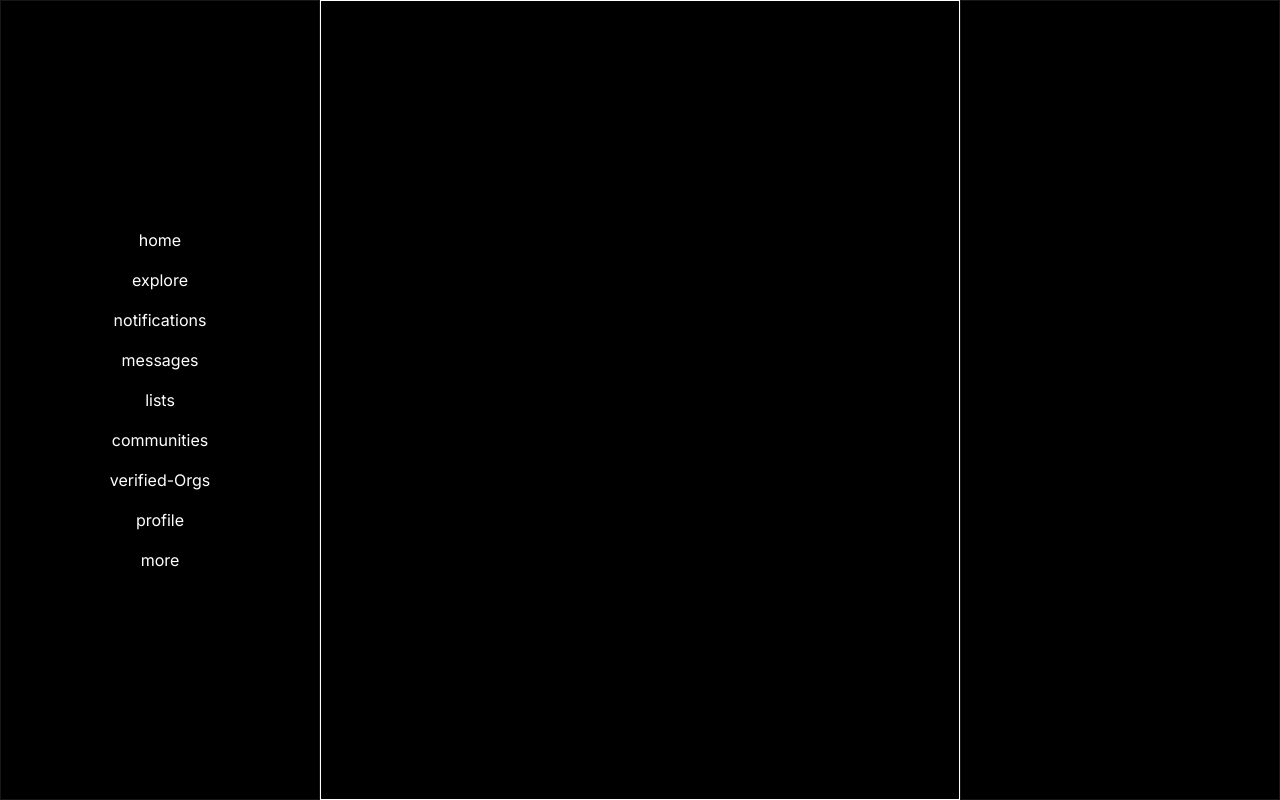
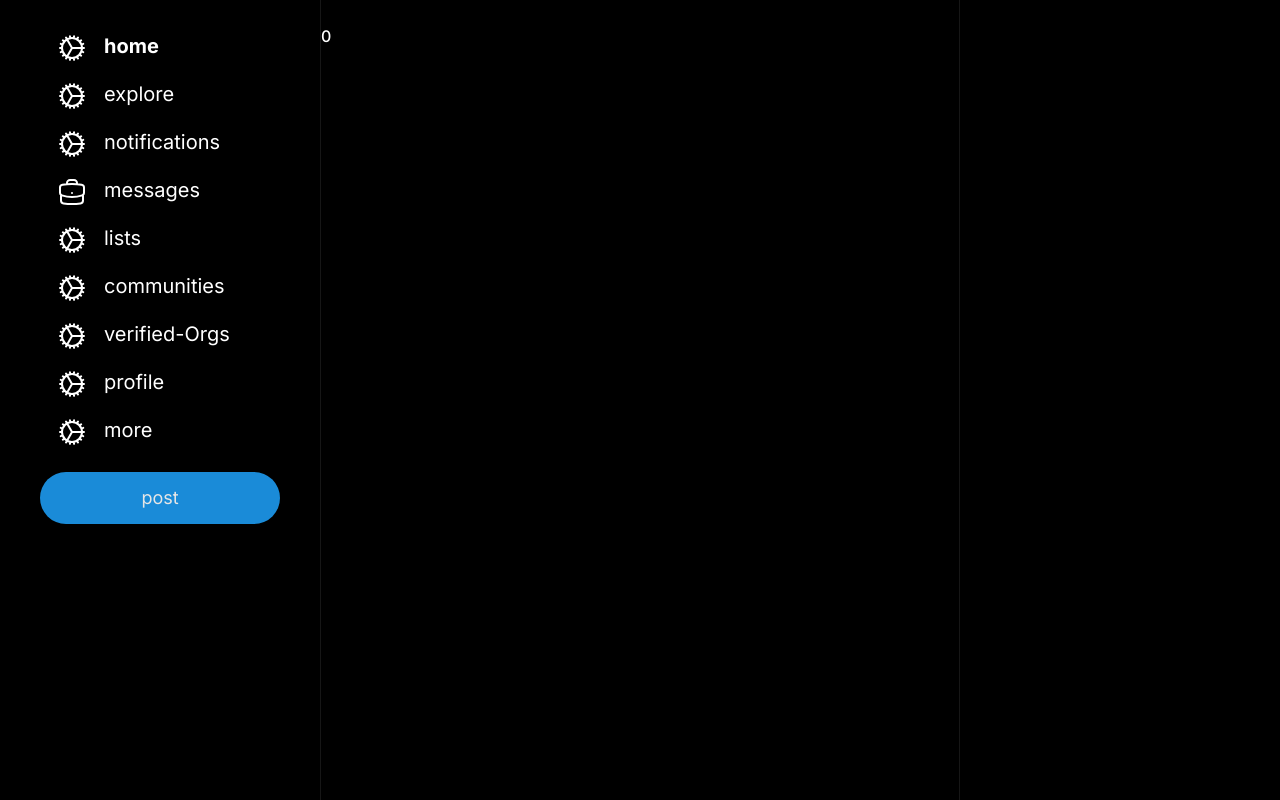
Before and after one commit to LERBritto/TwitterNextJS, a Next.js app: page / in a window 1280 px wide. Built offline with nearby package versions, Linux system fonts and the light colour scheme.

Commit message:
left-bar-start

```diff
--- a/app/page.js
+++ b/app/page.js
@@ -1,70 +1,106 @@
-"use client"
+"use client";
 import Image from "next/image";
 import Link from "next/link";
+import { BriefcaseIcon, CogIcon } from "@heroicons/react/24/outline";
+import { useState } from "react";
 
 const navLinks = [
   {
     id: 0,
     title: "home",
     link: "/home",
+    icon: <CogIcon className="h-8 w-8 stroke-white" />,
   },
   {
     id: 1,
     title: "explore",
     link: "/explore",
+    icon: <CogIcon className="h-8 w-8 stroke-white" />,
   },
   {
     id: 2,
     title: "notifications",
     link: "/notifications",
+    icon: <CogIcon className="h-8 w-8 stroke-white" />,
   },
   {
     id: 3,
     title: "messages",
     link: "/messages",
+    icon: <BriefcaseIcon className="h-8 w-8 stroke-white" />,
   },
   {
     id: 4,
     title: "lists",
     link: "/lists",
+    icon: <CogIcon className="h-8 w-8 stroke-white" />,
   },
   {
     id: 5,
     title: "communities",
     link: "/communities",
+    icon: <CogIcon className="h-8 w-8 stroke-white" />,
   },
   {
     id: 6,
     title: "verified-Orgs",
     link: "/verified-Orgs",
+    icon: <CogIcon className="h-8 w-8 stroke-white" />,
   },
   {
     id: 7,
     title: "profile",
     link: "/profile",
+    icon: <CogIcon className="h-8 w-8 stroke-white" />,
   },
   {
     id: 8,
     title: "more",
     link: "/more",
-  }
-]
+    icon: <CogIcon className="h-8 w-8 stroke-white" />,
+  },
+];
 
 export default function Home() {
+  const [activeNavLink, setActiveNavLink] = useState(0);
   return (
     <main className="min-h-screen bg-black grid grid-cols-1 md:grid-cols-4">
-      <div className="col-span-1 border space-y-4 h-full flex flex-col items-center justify-center">
-        {navLinks.map(navLink => (
-          <Link href={navLink.link} key={navLink.id}>
-            <span className="flex space-x-4 items-center justify-center text-white">
-              <></>
-              <p>{navLink.title}</p>
-            </span>
-          </Link>
+      <div className="col-span-1 h-full flex flex-col items-start justify-start pt-2 px-10">
+        <span className="px-4 mb-4">
+          <svg
+            className="h-8 w-8 stroke-white"
+            viewBox="0 0 24 24"
+            aria-hidden="true"
+            class="r-4qtqp9 r-yyyyoo r-dnmrzs r-bnwqim r-lrvibr r-m6rgpd r-lrsllp r-1nao33i r-16y2uox r-8kz0gk"
+          >
+            <g>
+              <path d="M18.244 2.25h3.308l-7.227 8.26 8.502 11.24H16.17l-5.214-6.817L4.99 21.75H1.68l7.73-8.835L1.254 2.25H8.08l4.713 6.231zm-1.161 17.52h1.833L7.084 4.126H5.117z"></path>
+            </g>
+          </svg>
+        </span>
+        {navLinks.map((navLink) => (
+          // <Link href={navLink.link} key={navLink.id}>
+          <span
+            onClick={() => setActiveNavLink(navLink.id)}
+            className={`flex space-x-4 items-start justify-start text-white hover:bg-[#0f0f0f] rounded-full py-2 cursor-pointer px-4 ${
+              activeNavLink === navLink.id ? "font-bold" : "font-normal"
+            }`}
+          >
+            <>{navLink.icon}</>
+            <p className="text-xl">{navLink.title}</p>
+          </span>
+          // </Link>
         ))}
+        <span className="w-full items-center justify-center flex mt-4">
+          <button className="rounded-full bg-[#1D9BF0] opacity-90 text-lg text-white w-full py-3 px-4 hover:opacity-100 cursor-pointer">
+            post
+          </button>
+        </span>
       </div>
-      <div className="col-span-2 border border-white"></div>
-      <div className="col-span-1 border"></div>
+      <div className="col-span-2 border-x border-[#161616]">
+        <h2 className="text-white font-medium py-6">{activeNavLink}</h2>
+      </div>
+      <div className="col-span-1 "></div>
     </main>
   );
 }
--- a/package.json
+++ b/package.json
@@ -9,6 +9,7 @@
     "lint": "next lint"
   },
   "dependencies": {
+    "@heroicons/react": "^2.2.0",
     "next": "15.4.6",
     "react": "19.1.0",
     "react-dom": "19.1.0",
```
Also changed, not shown: 1 other file (tests, documents, lock files or other folders).
